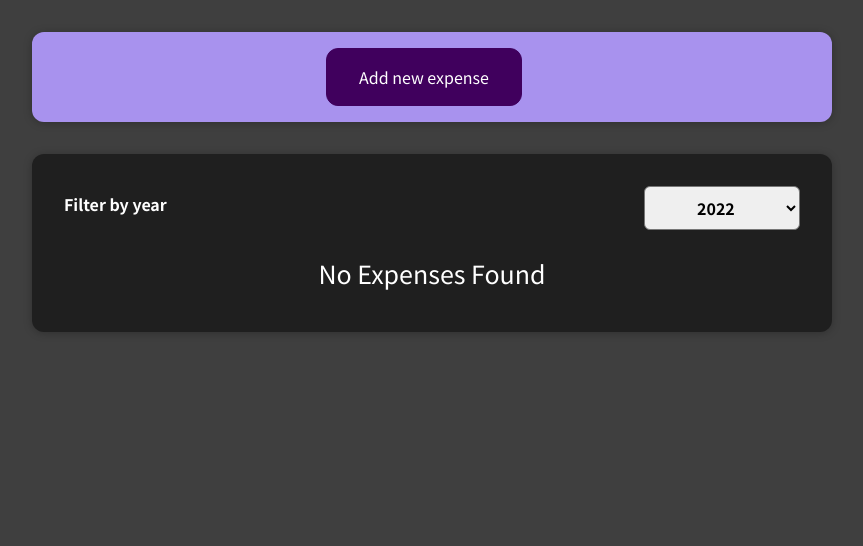
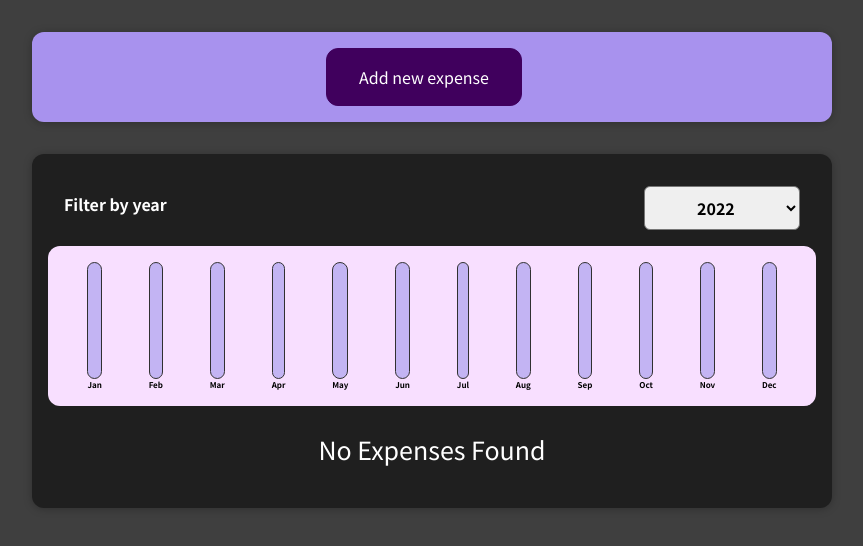
Before and after one commit to Im-OMkar/Expense-Tracker, a React (Create React App) app: page / in a window 1280 px wide. Shown: the top 546 px of the page, without its empty margins (208-1071 px from the left). Built offline with nearby package versions, Linux system fonts and the light colour scheme.

Commit message:
Added. Chart to display yearly expenses

```diff
--- /dev/null
+++ b/src/components/Chart/Chart.css
@@ -0,0 +1,9 @@
+.chart {
+    padding: 1rem;
+    border-radius: 12px;
+    background-color: #f8dfff;
+    text-align: center;
+    display: flex;
+    justify-content: space-around;
+    height: 10rem;
+}
--- /dev/null
+++ b/src/components/Chart/Chart.js
@@ -0,0 +1,24 @@
+import ChartBar from './ChartBar'
+import './Chart.css'
+const Chart = (props) => {
+    const dataPointValues = props.dataPoints.map(datapoint => datapoint.value)
+    const maxValue = Math.max(...dataPointValues)
+    return (
+        <div className='chart'>
+            {
+                props.dataPoints.map((dataPoint)=>{
+                    return (
+                        <ChartBar
+                            key = {dataPoint.label}
+                            value = {dataPoint.value}
+                            maxValue = {maxValue}
+                            label = {dataPoint.label}
+                        />
+                    )
+                })
+            }
+        </div>
+    )
+}
+
+export default Chart
--- /dev/null
+++ b/src/components/Chart/ChartBar.css
@@ -0,0 +1,30 @@
+.chart-bar {
+    height: 100%;
+    display: flex;
+    flex-direction: column;
+    align-items: center;
+}
+
+.chart-bar__inner {
+    height: 100%;
+    width: 100%;
+    border: 1px solid #313131;
+    border-radius: 12px;
+    background-color: #c3b4f3;
+    overflow: hidden;
+    display: flex;
+    flex-direction: column;
+    justify-content: flex-end;
+}
+
+.chart-bar__fill {
+    background-color: #4826b9;
+    width: 100%;
+    transition: all 0.3s ease-out;
+}
+
+.chart-bar__label {
+    font-weight: bold;
+    font-size: 0.5rem;
+    text-align: center;
+}
--- /dev/null
+++ b/src/components/Chart/ChartBar.js
@@ -0,0 +1,27 @@
+import './ChartBar.css'
+const ChartBar = (props) => {
+    let barFillHeight = '0%'
+    if(props.maxValue > 0){
+        barFillHeight = Math.round((props.value / props.maxValue) * 100) + '%'
+    }
+    return (
+        <div className='chart-bar'>
+            <div className='chart-bar__inner'>
+                <div className='chart-bar__fill'
+                    style={
+                        {
+                            height: barFillHeight
+                        }
+                    }
+                >
+                </div>
+            </div>
+
+            <div className='chart-bar__label'>
+                {props.label}
+            </div>
+        </div>
+    )
+}
+
+export default ChartBar
--- a/src/components/Expenses/Expenses.js
+++ b/src/components/Expenses/Expenses.js
@@ -3,6 +3,7 @@
 import ExpenseList from "./ExpenseList";
 import "./Expenses.css";
 import ExpensesFilter from "./ExpensesFilter";
+import ExpensesChart from "./ExpensesChart";
 
 function Expenses(props) {
     const [filterYear, setFilterYear] = useState("");
@@ -21,6 +22,7 @@
                 selected={filterYear}
                 onFilterChange={filterChangeHandler}
             />
+            <ExpensesChart expenses = {filteredExpenses}/>
             <ExpenseList items={filteredExpenses} />
         </Card>
     );
--- /dev/null
+++ b/src/components/Expenses/ExpensesChart.js
@@ -0,0 +1,28 @@
+import Chart from "../Chart/Chart";
+
+const ExpensesChart = (props) => {
+    const chartDataPoints = [
+        {label: 'Jan', value: 0},
+        {label: 'Feb', value: 0},
+        {label: 'Mar', value: 0},
+        {label: 'Apr', value: 0},
+        {label: 'May', value: 0},
+        {label: 'Jun', value: 0},
+        {label: 'Jul', value: 0},
+        {label: 'Aug', value: 0},
+        {label: 'Sep', value: 0},
+        {label: 'Oct', value: 0},
+        {label: 'Nov', value: 0},
+        {label: 'Dec', value: 0},
+    ]
+    for( const expense of props.expenses){
+        const expenseMonth = expense.date.getMonth();
+        chartDataPoints[expenseMonth].value += expense.amount;
+    }
+    return(
+
+        <Chart dataPoints = {chartDataPoints}/>
+    )
+}
+
+export default ExpensesChart
--- a/src/components/NewExpense/ExpenseForm.js
+++ b/src/components/NewExpense/ExpenseForm.js
@@ -24,11 +24,11 @@
     const submitHandler = (event) => {
         event.preventDefault();
 
-        const expenseData = {
-            title: enteredTitle,
-            amount: enteredAmount,
-            date: new Date(enteredDate),
-        };
+            const expenseData = {
+                title: enteredTitle,
+                amount: +enteredAmount,
+                date: new Date(enteredDate),
+            };
 
         props.onSaveExpenseData(expenseData);
         setEnteredTitle("");
```
